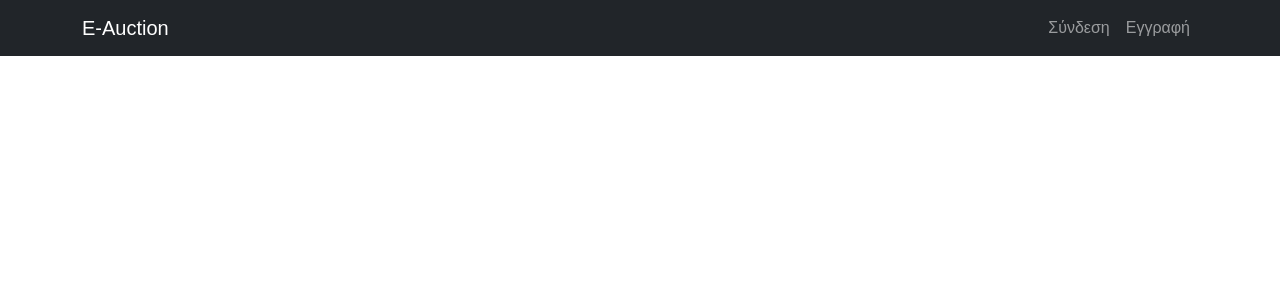
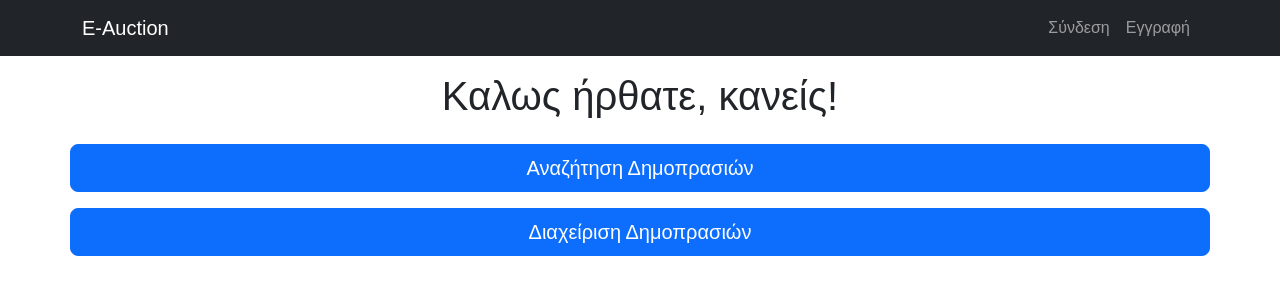
Before and after one commit to GKouv89/TEDi2022, a React (Create React App) app in the folder frontend/: page /index in a window 1280 px wide. Shown: the top 300 px of the page. Built offline with nearby package versions, Linux system fonts and the light colour scheme.

Commit message:
Index page to auction search and auction management.

```diff
--- a/frontend/src/App.js
+++ b/frontend/src/App.js
@@ -10,10 +10,13 @@ import SigninPage from './pages/SigninPage'
 import SignupPage from './pages/SignupPage'
 import PendingPage from './pages/PendingPage'
 import AdminPage from './pages/AdminPage'
+import IndexPage from './pages/IndexPage'
 
 import { AuthProvider } from './context/AuthContext';
 import PrivateRoute from './utils/PrivateRoute'
 import UnauthorizedPage from './pages/Warnings/WarningPage';
+import AuctionManagement from './pages/Auctions/AuctionManagement';
+import AuctionSearch from './pages/Auctions/AuctionSearch';
 
 class App extends Component {
   render() {
@@ -29,8 +32,11 @@ class App extends Component {
               <Route element={<PrivateRoute />}>
                 <Route path="/admin" element={<AdminPage />}/>
                 <Route path="/pending" element={<PendingPage />} />
+                <Route path="/auctionmanagement" element={<AuctionManagement />} />
+                <Route path="/auctions" element={<AuctionSearch />} />
               </Route>
               <Route path="/warning" element={<UnauthorizedPage />} />
+              <Route path="/index" element={<IndexPage />}/> /* Temporary, this will become a protected route*/
             </Routes>
           </AuthProvider>
         </BrowserRouter>
--- /dev/null
+++ b/frontend/src/pages/Auctions/AuctionManagement.js
@@ -0,0 +1,5 @@
+function AuctionManagement(){
+    return(<></>)
+}
+
+export default AuctionManagement
--- /dev/null
+++ b/frontend/src/pages/Auctions/AuctionSearch.js
@@ -0,0 +1,5 @@
+function AuctionSearch(){
+    return(<></>)
+}
+
+export default AuctionSearch
--- /dev/null
+++ b/frontend/src/pages/IndexPage.js
@@ -0,0 +1,27 @@
+import React, {useContext} from 'react'
+import Button from 'react-bootstrap/Button';
+import {Container, Row} from 'react-bootstrap'
+
+import AuthContext from '../context/AuthContext';
+
+export default function IndexPage(){
+    let {user} = useContext(AuthContext)
+
+    return(
+        <Container className="mt-3">
+            <Row>
+                <h1>Καλως ήρθατε, {user ? user : 'κανείς'}!</h1>
+            </Row>
+            <Row className='mt-3'>
+                <Button size="lg" variant="primary" href="/auctions">
+                    Αναζήτηση Δημοπρασιών
+                </Button>
+            </Row>
+            <Row className="mt-3">
+                <Button size="lg" variant="primary" href="/auctionmanagement">
+                    Διαχείριση Δημοπρασιών
+                </Button>
+            </Row>
+        </Container>
+    )
+}
--- a/frontend/src/pages/PendingPage.js
+++ b/frontend/src/pages/PendingPage.js
@@ -1,7 +1,24 @@
 import React from 'react'
+import Alert from 'react-bootstrap/Alert'
+import {Container, Row, Col, Button} from 'react-bootstrap'
 
-export default function PendingPage(){
-    return(
-        <p>Sign up approval pending.</p>
+function PendingPage(){
+    return (
+        <>
+            <Container>
+                <Row>
+                    <Col>
+                        <Alert variant="info">Η αίτησή σας αναμένει έγκριση από τον διαχειριστή.</Alert>
+                    </Col>
+                </Row>
+                <Row>
+                    <Col>
+                        <Button href="/">Επιστροφή στην αρχική</Button>
+                    </Col>
+                </Row>
+            </Container>
+        </>
     )
 }
+
+export default PendingPage
```
